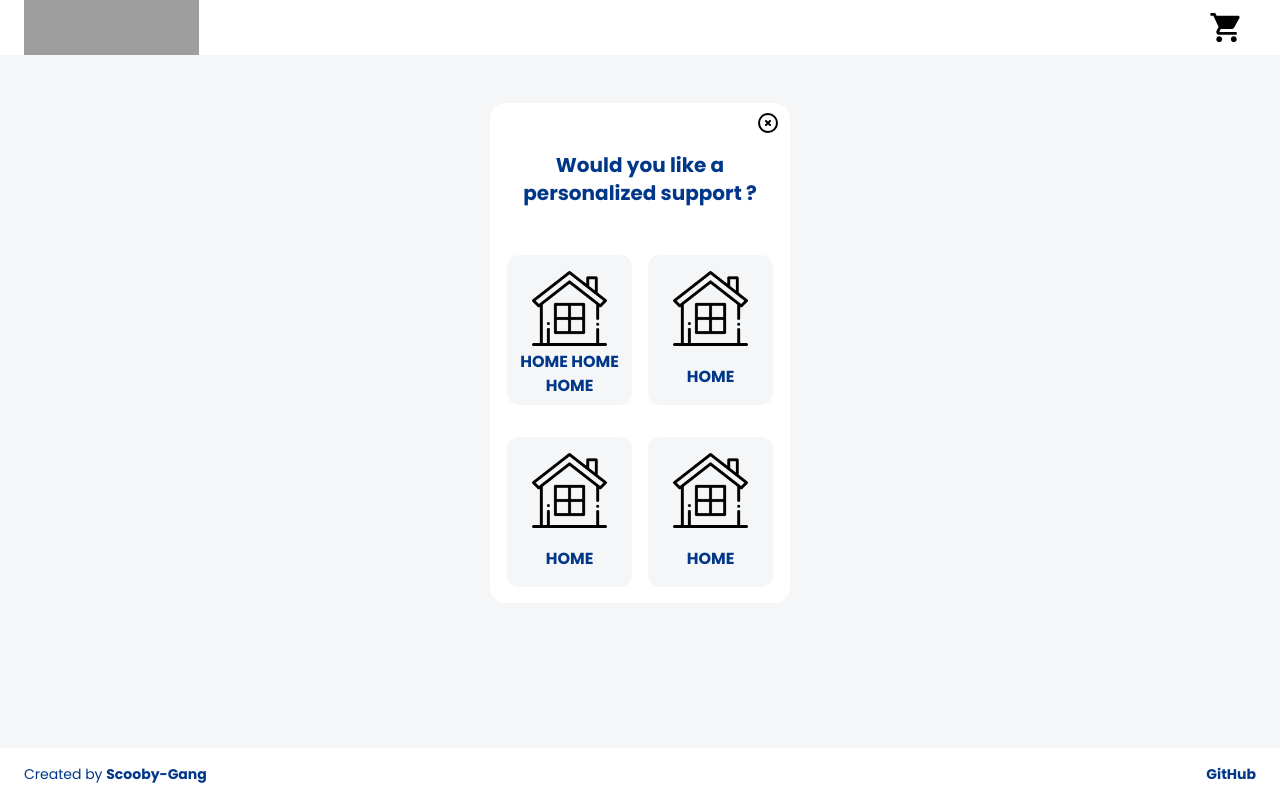
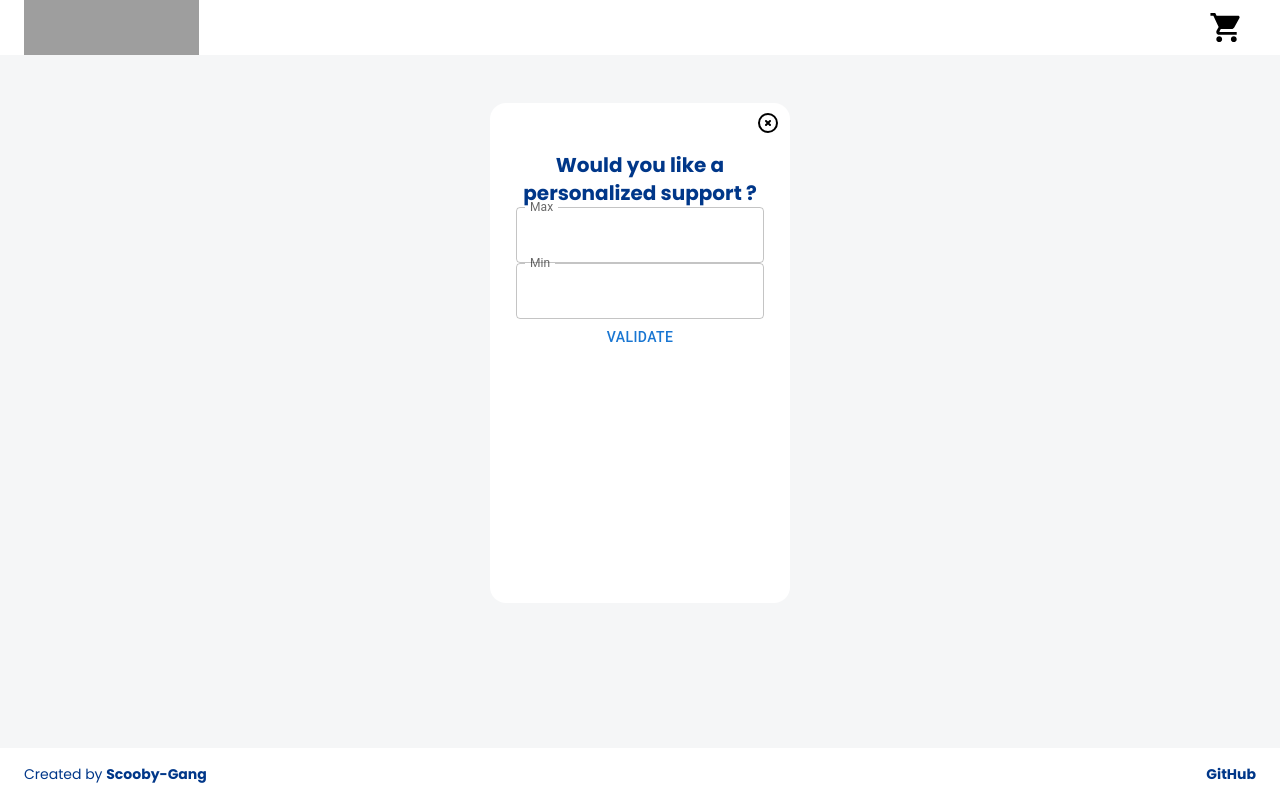
Before and after one commit to William-Louis-Louisy/Hackathon_ManoMano, a Next.js app: page / in a window 1280 px wide. Built offline with nearby package versions, Linux system fonts and the light colour scheme; grey boxes are pictures that could not be loaded.

Commit message:
Component Created

```diff
--- /dev/null
+++ b/components/Budget.jsx
@@ -0,0 +1,35 @@
+import React from "react";
+import { TextField } from "@mui/material";
+import { Button } from "@mui/material";
+
+const Budget = () => {
+  return (
+    <div className="flex flex-col justify-between items-center">
+      <TextField
+        id="outlined-number"
+        label="Max"
+        type="number"
+        InputLabelProps={{
+          shrink: true,
+        }}
+        className="mt-10"
+      />
+
+      <TextField
+        id="outlined-number"
+        label="Min"
+        type="number"
+        InputLabelProps={{
+          shrink: true,
+        }}
+        className="mt-10"
+      />
+
+      <Button variant="text" className="mt-10">
+        Validate
+      </Button>
+    </div>
+  );
+};
+
+export default Budget;
--- a/components/Card.jsx
+++ b/components/Card.jsx
@@ -1,11 +1,10 @@
 import React from "react";
 import Vignette from "./Vignette";
-import CancelIcon from "@mui/icons-material/Cancel";
+import Budget from "./Budget";
 
 const Card = ({ question }) => {
   return (
     <div className="card flex flex-col items-center rounded-2xl">
-      {/* <CancelIcon className="relative left-32 mt-2" sx={{ fontSize: 30 }} /> */}
       <a href="https://www.manomano.fr/">
         <svg
           xmlns="http://www.w3.org/2000/svg"
@@ -24,12 +23,14 @@ const Card = ({ question }) => {
       </a>
       <h2 className="mt-4 text-center text-xl font font-bold">{question}</h2>
 
-      <div className="flex flex-wrap justify-center items-center gap-4 w-auto pt-10 overflow-hidden ">
+      {/* <div className="flex flex-wrap justify-center items-center gap-4 w-auto pt-10 overflow-hidden ">
         <Vignette picture="/home.png" title=" HOME HOME HOME" />
         <Vignette picture="/home.png" title="HOME" />
         <Vignette picture="/home.png" title="HOME" />
         <Vignette picture="/home.png" title="HOME" />
-      </div>
+      </div> */}
+
+      <Budget />
     </div>
   );
 };
```
